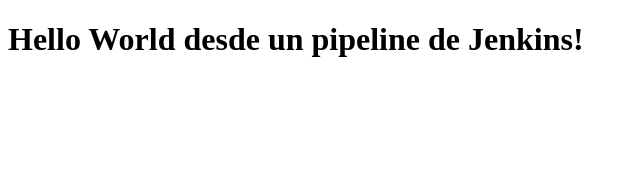
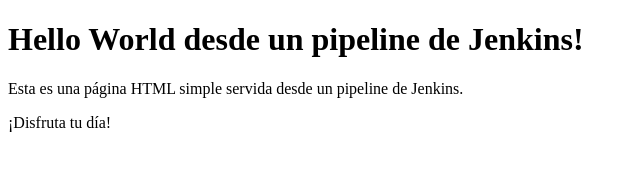
Before and after one commit to RuttenAsphodel/hello-world-jenkins, a plain HTML site: page index.html in a window 1280 px wide. Shown: the whole page, without its empty margins (0-640 px from the left). Drawn offline with Linux system fonts and the light colour scheme.

Commit message:
nuevo contenido

```diff
--- a/index.html
+++ b/index.html
@@ -5,5 +5,7 @@
 </head>
 <body>
     <h1>Hello World desde un pipeline de Jenkins!</h1>
+    <p>Esta es una página HTML simple servida desde un pipeline de Jenkins.</p>
+    <p>¡Disfruta tu día!</p>
 </body>
 </html>
```
